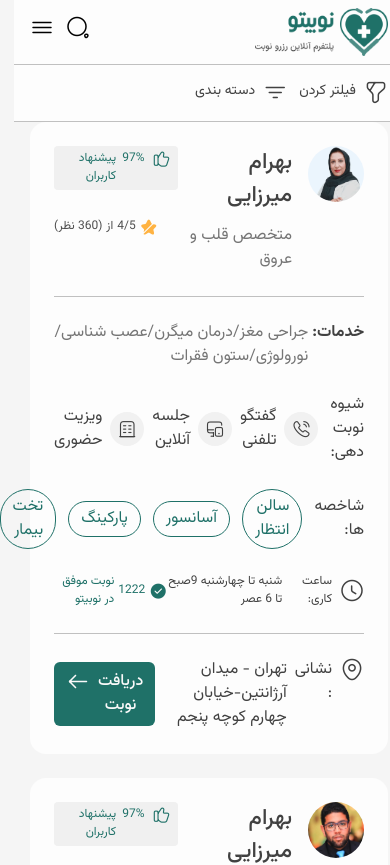
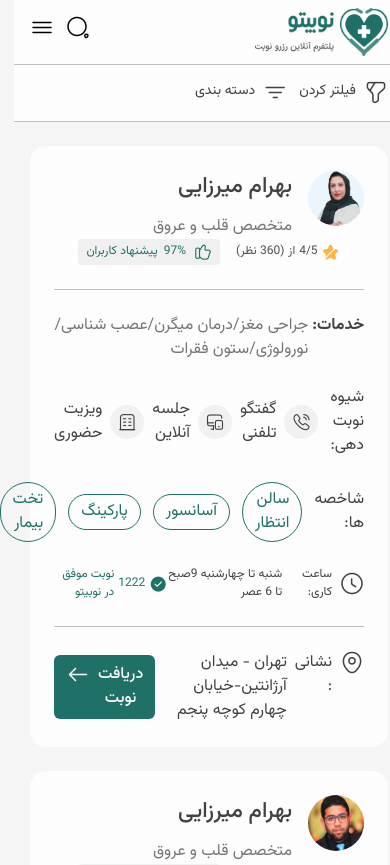
Before and after one commit to MahanZandi/nobito-demo, a Next.js app in the folder webapp/: page /turn-rating in a window 390 px wide. Shown: the top 865 px of the page. Built offline with nearby package versions, Linux system fonts and the light colour scheme.

Commit message:
some change

```diff
--- a/webapp/components/website/TurnRatingDoctorCard.tsx
+++ b/webapp/components/website/TurnRatingDoctorCard.tsx
@@ -148,6 +148,7 @@ const TurnRatingDoctorCard = () => {
   return (
     <div>
       {/* sorte filter in mobile view */}
+      <div className="pb-[24px]">
         <div className="bg-white-100 border-y border-grey-200 p-4 text-[14px] text-black-400 flex gap-3">
           <div className="flex gap-2">
             <span className="isax isax-filter text-2xl"></span>
@@ -156,6 +157,7 @@ const TurnRatingDoctorCard = () => {
           <div className="flex gap-2">
             <span className="isax isax-sort text-2xl"></span>
             <span>دسته بندی</span>
+          </div>
         </div>
       </div>
 
@@ -184,7 +186,7 @@ const TurnRatingDoctorCard = () => {
         <div className="xl:pt-[39px] flex flex-col gap-6">
           {doctors.map((doctorCard) => (
             <div key={doctorCard.id} className="bg-white-100 rounded-2xl p-6">
-              <div className="flex justify-between">
+              <div className="flex flex-col lg:flex-row justify-between">
                 <div className="flex gap-4">
                   <Image
                     className="rounded-full xl:size-[80px] size-[56px] object-cover"
@@ -204,7 +206,7 @@ const TurnRatingDoctorCard = () => {
                 </div>
                 <div>
                   {/* rating */}
-                  <div className="flex flex-col gap-3">
+                  <div className="flex flex-row-reverse items-center justify-center lg:justify-start lg:items-start lg:flex-col gap-4 lg:gap-3">
                     <div className="flex items-center text-primary-500 text-[12px]">
                       <div className="bg-white-150 rounded-sm py-1 px-2 flex gap-2">
                         <span className="isax isax-like-1 text-lg"></span>
@@ -214,7 +216,7 @@ const TurnRatingDoctorCard = () => {
                         </span>
                       </div>
                     </div>
-                    <div className="flex pt-[16px]">
+                    <div className="flex lg:pt-[16px]">
                       <div className="flex text-[12px] text-black-350 gap-1 items-center justify-end w-full">
                         <span className="isax isax-star-15 text-lg leading-[18px] text-secondary-500"></span>
                         <span>{doctorCard.rate}</span>
```
Lines whose indentation alone changed are shown as unchanged.
